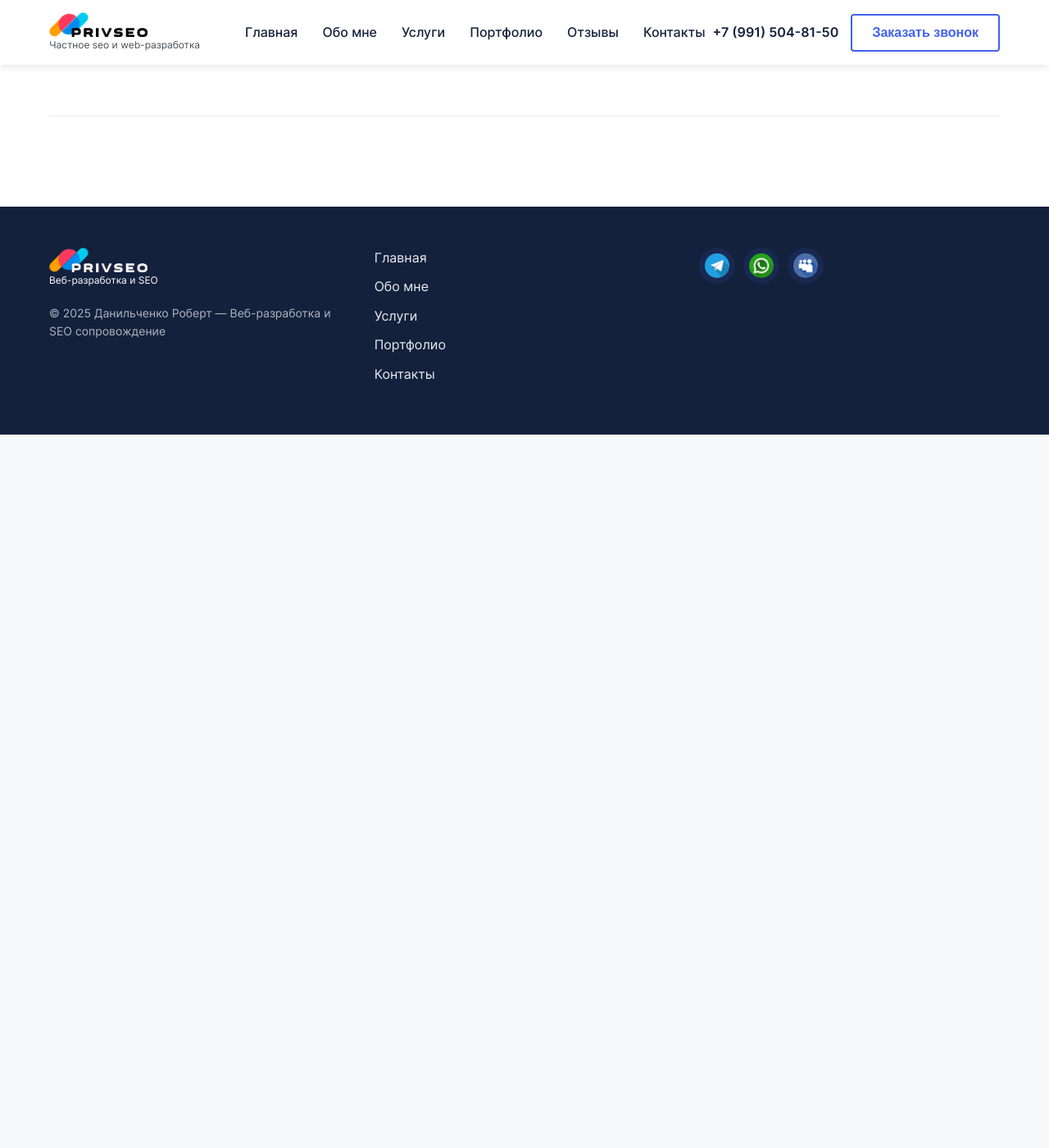
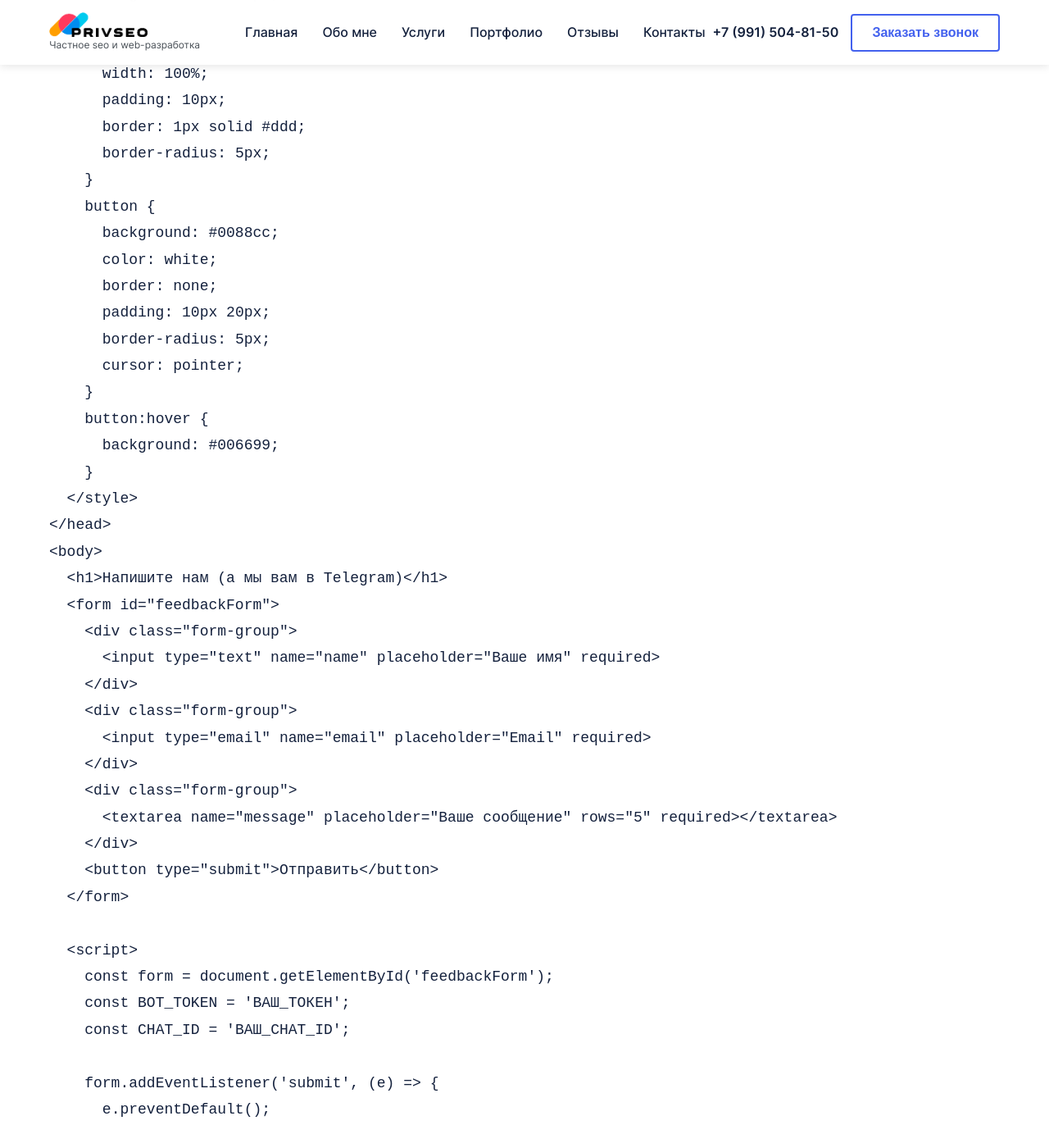
Before and after one commit to PrivateSeo/privateseo.github.io, a Jekyll site: the page built from _posts/news/2025-07-05-obratnaya-svyaz-na-github--s-pomoschyu-telegram.md, in a window 1280 px wide and 1400 px high, scrolled down 2607 px. Shown: the whole window at 82% size. Built offline with Jekyll 4.4.1, drawn with Linux system fonts in a browser that asks for light colours; before the commit the page ends 3137 px from its top, so only the background shows below that; some of the changed text lies outside the part shown.

Commit message:
Revert "Update 2025-07-05-obratnaya-svyaz-na-github--s-pomoschyu-telegram.md"
This reverts commit 52d816fa9a370cfb7665e8e5ff70bfff03704b54.

````diff
--- a/_posts/news/2025-07-05-obratnaya-svyaz-na-github--s-pomoschyu-telegram.md
+++ b/_posts/news/2025-07-05-obratnaya-svyaz-na-github--s-pomoschyu-telegram.md
@@ -32,7 +32,89 @@
 <p>В ответе ищите chat.id. Если ничего не поняли — просто создайте группу, добавьте туда бота и напишите "/id" — некоторые боты его показывают.</p>
 <p>Шаг 3. Пишем HTML + JS форму</p>
 <p>Вот код формы, который даже ваш кот сможет адаптировать (если, конечно, он не предпочитает Python):</p>
+```html
+<!DOCTYPE html>
+<html lang="ru">
+<head>
+  <meta charset="UTF-8">
+  <title>Форма обратной связи для ленивых</title>
+  <style>
+    body {
+      font-family: Arial, sans-serif;
+      max-width: 600px;
+      margin: 0 auto;
+      padding: 20px;
+      background: #f5f5f5;
+    }
+    .form-group {
+      margin-bottom: 15px;
+    }
+    input, textarea {
+      width: 100%;
+      padding: 10px;
+      border: 1px solid #ddd;
+      border-radius: 5px;
+    }
+    button {
+      background: #0088cc;
+      color: white;
+      border: none;
+      padding: 10px 20px;
+      border-radius: 5px;
+      cursor: pointer;
+    }
+    button:hover {
+      background: #006699;
+    }
+  </style>
+</head>
+<body>
+  <h1>Напишите нам (а мы вам в Telegram)</h1>
+  <form id="feedbackForm">
+    <div class="form-group">
+      <input type="text" name="name" placeholder="Ваше имя" required>
+    </div>
+    <div class="form-group">
+      <input type="email" name="email" placeholder="Email" required>
+    </div>
+    <div class="form-group">
+      <textarea name="message" placeholder="Ваше сообщение" rows="5" required></textarea>
+    </div>
+    <button type="submit">Отправить</button>
+  </form>
 
+  <script>
+    const form = document.getElementById('feedbackForm');
+    const BOT_TOKEN = 'ВАШ_ТОКЕН';
+    const CHAT_ID = 'ВАШ_CHAT_ID';
+
+    form.addEventListener('submit', (e) => {
+      e.preventDefault();
+
+      const formData = new FormData(form);
+      const text = `Новое сообщение!\nИмя: ${formData.get('name')}\nEmail: ${formData.get('email')}\nСообщение: ${formData.get('message')}`;
+
+      fetch(`https://api.telegram.org/bot${BOT_TOKEN}/sendMessage`, {
+        method: 'POST',
+        headers: { 'Content-Type': 'application/json' },
+        body: JSON.stringify({
+          chat_id: CHAT_ID,
+          text: text
+        })
+      })
+      .then(response => response.json())
+      .then(data => {
+        alert('Сообщение отправлено!');
+        form.reset();
+      })
+      .catch(error => {
+        alert('Ошибка: ' + error.message);
+      });
+    });
+  </script>
+</body>
+</html>
+```
 <p>Форма обратной связи для ленивых</p>
 <p>Шаг 4. Выкладываем на GitHub Pages и радуемся</p>
 <p>Заливаем код в репозиторий.</p>
````
